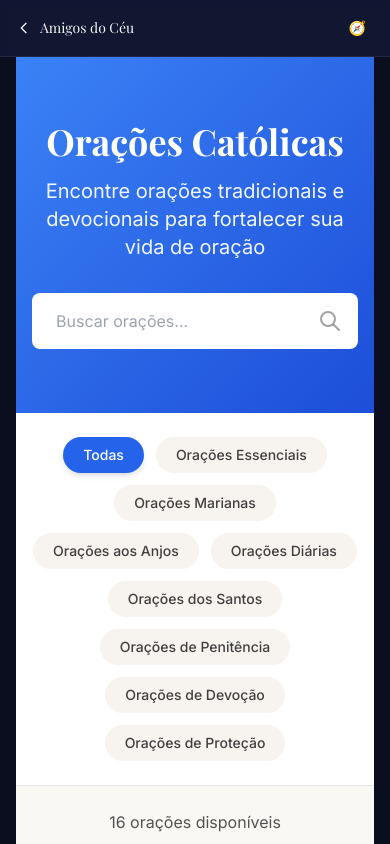
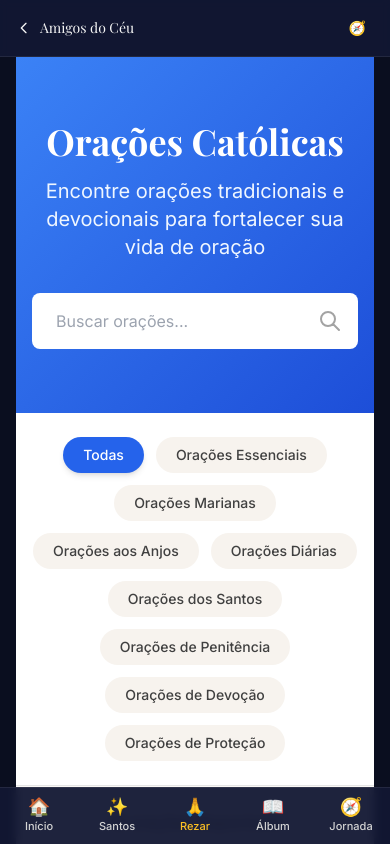
Before and after one commit to edubriguenti/amigosdoceu, a Next.js app: page /oracoes in a window 390 px wide. Shown: the top 844 px of the page. Built offline with nearby package versions, Linux system fonts and the light colour scheme.

Commit message:
feat: barra de navegação inferior no celular
Co-Authored-By: Claude Sonnet 5.5 <noreply@anthropic.com>
Claude-Session: https://claude.ai/code/session_0128S6J3v75qgZMZxDeQDz5L

```diff
--- /dev/null
+++ b/components/BottomNav.js
@@ -0,0 +1,47 @@
+import Link from 'next/link'
+import { useRouter } from 'next/router'
+
+const ITENS = [
+  { href: '/', rotulo: 'Início', icone: '🏠', prefixos: [] },
+  { href: '/santos', rotulo: 'Santos', icone: '✨', prefixos: ['/santos'] },
+  { href: '/oracoes', rotulo: 'Rezar', icone: '🙏', prefixos: ['/oracoes', '/novenas', '/rosario'] },
+  { href: '/album-sagrado', rotulo: 'Álbum', icone: '📖', prefixos: ['/album-sagrado'] },
+  { href: '/minha-jornada', rotulo: 'Jornada', icone: '🧭', prefixos: ['/minha-jornada'] },
+]
+
+function ativo(item, pathname) {
+  if (item.href === '/') return pathname === '/'
+  return item.prefixos.some((p) => pathname === p || pathname.startsWith(p + '/'))
+}
+
+/** Navegação principal no celular (some a partir de md). Só nas páginas internas. */
+export default function BottomNav() {
+  const { pathname } = useRouter()
+
+  return (
+    <nav
+      aria-label="Navegação principal"
+      className="md:hidden fixed bottom-0 inset-x-0 z-40 bg-cosmic-surface/95 backdrop-blur-sm border-t border-cosmic-border pb-[env(safe-area-inset-bottom)]"
+    >
+      <ul className="grid grid-cols-5">
+        {ITENS.map((item) => {
+          const atual = ativo(item, pathname)
+          return (
+            <li key={item.href}>
+              <Link
+                href={item.href}
+                aria-current={atual ? 'page' : undefined}
+                className={`flex flex-col items-center justify-center gap-0.5 min-h-[56px] text-[11px] font-medium transition-colors focus:outline-none focus-visible:ring-2 focus-visible:ring-inset focus-visible:ring-cosmic-blue ${
+                  atual ? 'text-cosmic-gold' : 'text-neutral-300 hover:text-cosmic-gold'
+                }`}
+              >
+                <span aria-hidden="true" className="text-lg leading-none">{item.icone}</span>
+                <span>{item.rotulo}</span>
+              </Link>
+            </li>
+          )
+        })}
+      </ul>
+    </nav>
+  )
+}
--- a/components/Layout.js
+++ b/components/Layout.js
@@ -1,4 +1,5 @@
 import MinimalHeader from './MinimalHeader'
+import BottomNav from './BottomNav'
 import Footer from './Footer'
 
 /**
@@ -8,7 +9,7 @@ import Footer from './Footer'
  */
 export default function Layout({ children, hideHeader = false, fullBleed = false }) {
   return (
-    <div className="min-h-screen flex flex-col bg-cosmic-bg">
+    <div className={`min-h-screen flex flex-col bg-cosmic-bg ${hideHeader ? '' : 'pb-16 md:pb-0'}`}>
       <a
         href="#main-content"
         className="sr-only focus:not-sr-only focus:absolute focus:top-4 focus:left-4 focus:z-50 focus:px-4 focus:py-3 focus:bg-blue-600 focus:text-white focus:rounded-lg focus:shadow-lg focus:font-medium"
@@ -26,6 +27,8 @@ export default function Layout({ children, hideHeader = false, fullBleed = false
       </main>
 
       <Footer />
+
+      {!hideHeader && <BottomNav />}
     </div>
   )
 }
--- a/components/NotificacoesLiturgicas.js
+++ b/components/NotificacoesLiturgicas.js
@@ -159,7 +159,7 @@ export default function NotificacoesLiturgicas() {
           initial={{ opacity: 0, y: 50 }}
           animate={{ opacity: 1, y: 0 }}
           exit={{ opacity: 0, y: 50 }}
-          className="fixed bottom-4 left-4 right-4 sm:left-auto sm:bottom-6 sm:right-6 z-40 sm:max-w-md"
+          className="fixed bottom-20 md:bottom-6 left-4 right-4 sm:left-auto sm:right-6 z-40 sm:max-w-md"
         >
           <div className="bg-white rounded-lg shadow-2xl border-2 border-amber-400 p-6">
             <div className="flex items-start gap-4">
--- a/components/album/FigurinhaNoSite.js
+++ b/components/album/FigurinhaNoSite.js
@@ -19,7 +19,7 @@ export function AvisoNovaFigurinha({ figurinha, onFechar }) {
   }, [figurinha, onFechar])
 
   return (
-    <div aria-live="polite" className="fixed z-[60] bottom-4 left-4 right-4 sm:left-auto sm:right-6 sm:bottom-6 sm:w-80 pointer-events-none">
+    <div aria-live="polite" className="fixed z-[60] bottom-20 md:bottom-6 left-4 right-4 sm:left-auto sm:right-6 sm:w-80 pointer-events-none">
       <AnimatePresence>
         {figurinha && (
           <motion.div
--- a/components/conexoes/DescobertaToast.js
+++ b/components/conexoes/DescobertaToast.js
@@ -12,7 +12,7 @@ export default function DescobertaToast() {
   }, [descobertaRecente, limparDescoberta])
 
   return (
-    <div className="fixed bottom-6 left-1/2 -translate-x-1/2 z-50 pointer-events-none">
+    <div className="fixed bottom-20 md:bottom-6 left-1/2 -translate-x-1/2 z-50 pointer-events-none">
       <AnimatePresence>
         {descobertaRecente && (
           <motion.div
--- a/pages/vida-de-cristo.js
+++ b/pages/vida-de-cristo.js
@@ -259,7 +259,7 @@ export default function VidaDeCristo({ figurinhas = {}, conexoes = {} }) {
           initial={{ opacity: 0, y: 50 }}
           animate={{ opacity: 1, y: 0 }}
           exit={{ opacity: 0, y: 50 }}
-          className="fixed bottom-4 left-1/2 transform -translate-x-1/2 z-40 bg-white rounded-full shadow-2xl px-6 py-3 flex items-center gap-4"
+          className="fixed bottom-20 md:bottom-4 left-1/2 transform -translate-x-1/2 z-40 bg-white rounded-full shadow-2xl px-6 py-3 flex items-center gap-4"
         >
           <span className="text-sm font-medium text-gray-700">
             Modo Apresentação: {presentationIndex + 1}/{vidaCristoData.length}
```
Also changed, not shown: 2 other files (tests, documents, lock files or other folders).
